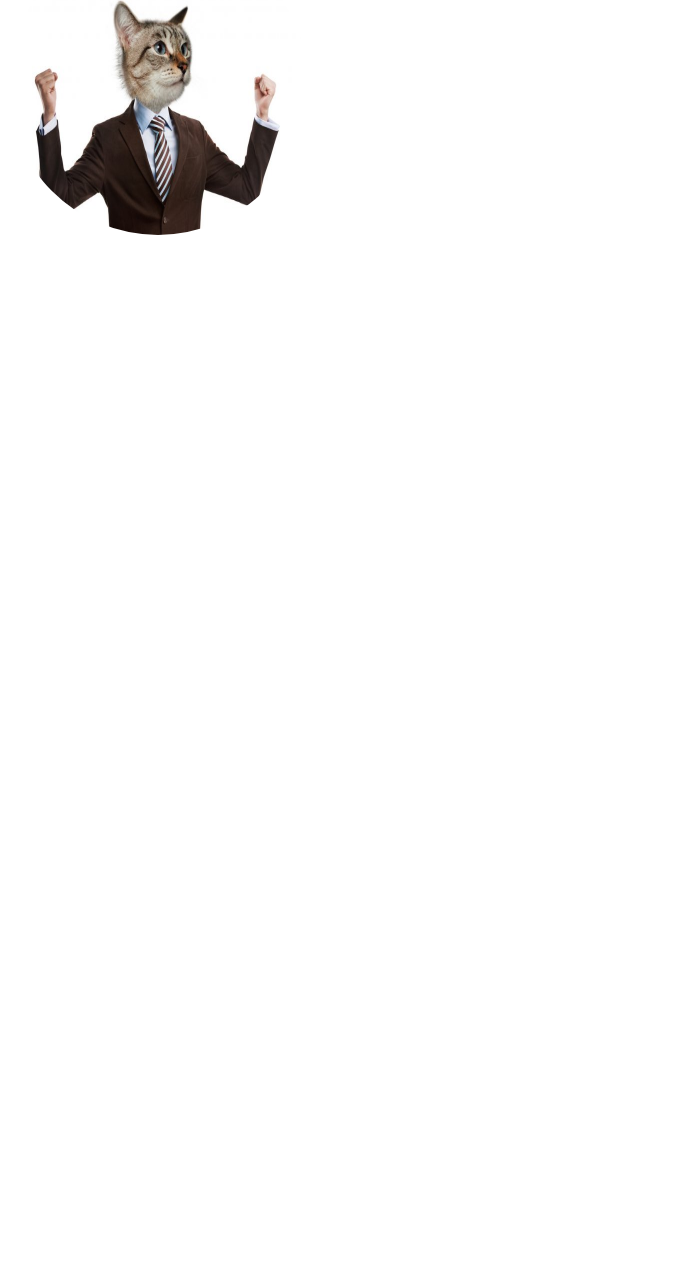
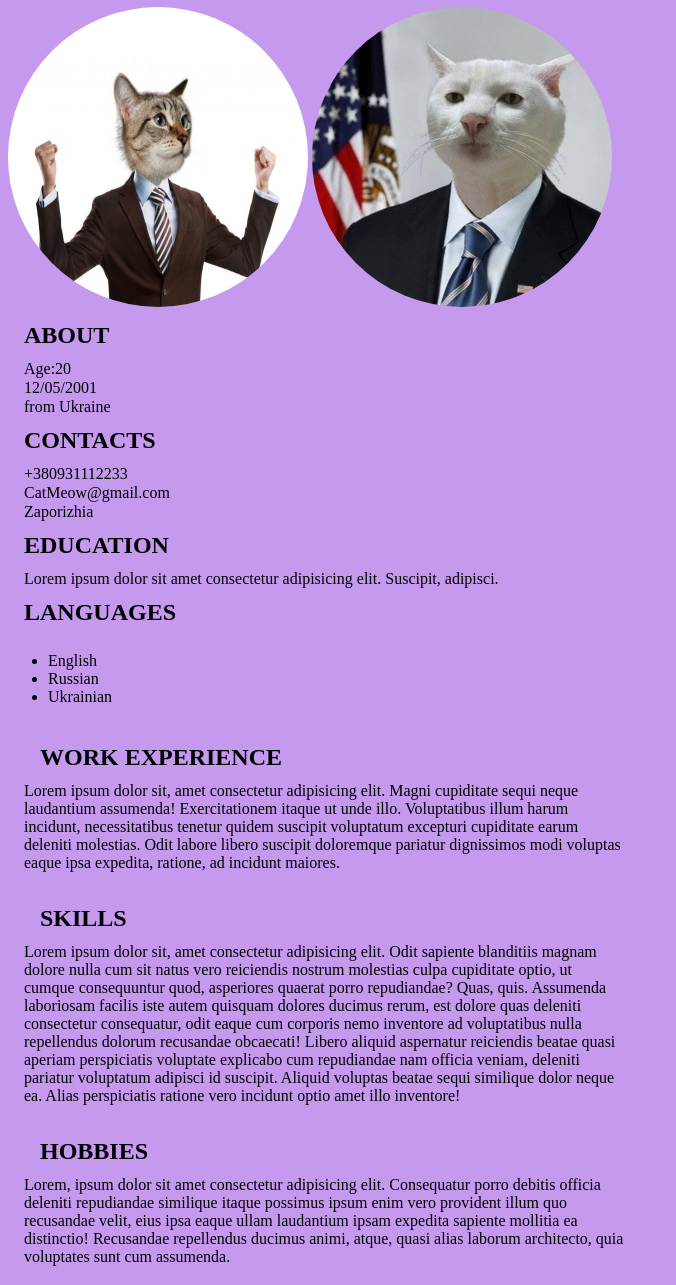
Before and after one commit to mary1812/CV, a plain HTML site: page index.html in a window 1280 px wide. Shown: the part 73-1358 px from the top of the page, without its empty margins (0-676 px from the left). Before the commit the page ends 800 px from the top, so only its background shows below. Drawn offline with Linux system fonts and the light colour scheme.

Commit message:
second commit

```diff
--- a/assets/css/style.css
+++ b/assets/css/style.css
@@ -1,5 +1,35 @@
+body{
+  background-color: rgb(197, 153, 238);
+}
+
+h2{
+  width: 50%;
+  padding: 10px 15px;
+  margin: 1px;
+}
+
+
+p{
+  display:block;
+  box-sizing: border-box;
+  width: 50%;
+  padding: 0px 15px;
+  margin: 1px;
+}
+
 .img{
   width: 300px;
   height: 300px;
   border-radius: 50%;
+  background-position: middle;
+  background-size: cover;
 }
+
+.div
+{
+  display:inline-block;
+  box-sizing: border-box;
+  width: 50%;
+  padding: 10px 15px;
+  margin: 1px;
+}
--- a/index.html
+++ b/index.html
@@ -1,12 +1,83 @@
 <!DOCTYPE html>
 <html lang="en">
-<head>
-  <meta charset="UTF-8">
-  <link rel="stylesheet" href="./assets/css/style.css">
-  <link rel="reset" href="./assets/css/reset.css">
-  <title>CV</title>
-</head>
-<body>
-  <img class="img" src="./assets/img/fourth-cat.jpg"
-</body>
+  <head>
+    <meta charset="UTF-8" />
+    <link rel="stylesheet" href="./assets/css/style.css" />
+    <link rel="reset" href="./assets/css/reset.css" />
+    <title>CV</title>
+  </head>
+  <body>
+    <h1>First Cat</h1>
+    <img
+      class="img"
+      src="./assets/img/fourth-cat.jpg"
+      alt="first cat in a suit"
+    />
+    <img
+      class="img"
+      src="./assets/img/third-cat.jpg"
+      alt="first cat in a suit"
+    />
+
+    <h2>ABOUT</h2>
+    <p>Age:20</p>
+    <p>12/05/2001</p>
+    <p>from Ukraine</p>
+
+    <h2>CONTACTS</h2>
+    <p>+380931112233</p>
+    <p>CatMeow@gmail.com</p>
+    <p>Zaporizhia</p>
+
+    <h2>EDUCATION</h2>
+    <p>
+      Lorem ipsum dolor sit amet consectetur adipisicing elit. Suscipit,
+      adipisci.
+    </p>
+
+    <h2>LANGUAGES</h2>
+    <ul>
+      <li>English</li>
+      <li>Russian</li>
+      <li>Ukrainian</li>
+    </ul>
+
+    <div class="div">
+      <h2>WORK EXPERIENCE</h2>
+
+      Lorem ipsum dolor sit, amet consectetur adipisicing elit. Magni cupiditate
+      sequi neque laudantium assumenda! Exercitationem itaque ut unde illo.
+      Voluptatibus illum harum incidunt, necessitatibus tenetur quidem suscipit
+      voluptatum excepturi cupiditate earum deleniti molestias. Odit labore
+      libero suscipit doloremque pariatur dignissimos modi voluptas eaque ipsa
+      expedita, ratione, ad incidunt maiores.
+    </div>
+
+    <div class="div">
+      <h2>SKILLS</h2>
+
+      Lorem ipsum dolor sit, amet consectetur adipisicing elit. Odit sapiente
+      blanditiis magnam dolore nulla cum sit natus vero reiciendis nostrum
+      molestias culpa cupiditate optio, ut cumque consequuntur quod, asperiores
+      quaerat porro repudiandae? Quas, quis. Assumenda laboriosam facilis iste
+      autem quisquam dolores ducimus rerum, est dolore quas deleniti consectetur
+      consequatur, odit eaque cum corporis nemo inventore ad voluptatibus nulla
+      repellendus dolorum recusandae obcaecati! Libero aliquid aspernatur
+      reiciendis beatae quasi aperiam perspiciatis voluptate explicabo cum
+      repudiandae nam officia veniam, deleniti pariatur voluptatum adipisci id
+      suscipit. Aliquid voluptas beatae sequi similique dolor neque ea. Alias
+      perspiciatis ratione vero incidunt optio amet illo inventore!
+    </div>
+
+    <div class="div">
+      <h2>HOBBIES</h2>
+
+      Lorem, ipsum dolor sit amet consectetur adipisicing elit. Consequatur
+      porro debitis officia deleniti repudiandae similique itaque possimus ipsum
+      enim vero provident illum quo recusandae velit, eius ipsa eaque ullam
+      laudantium ipsam expedita sapiente mollitia ea distinctio! Recusandae
+      repellendus ducimus animi, atque, quasi alias laborum architecto, quia
+      voluptates sunt cum assumenda.
+    </div>
+  </body>
 </html>
```
